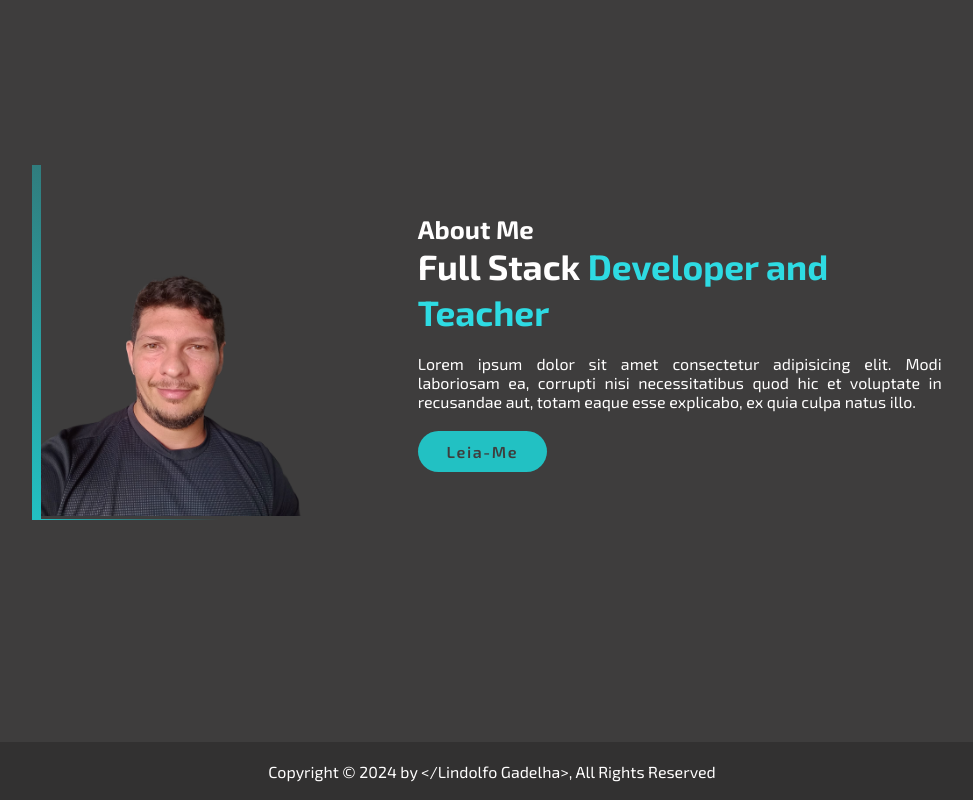
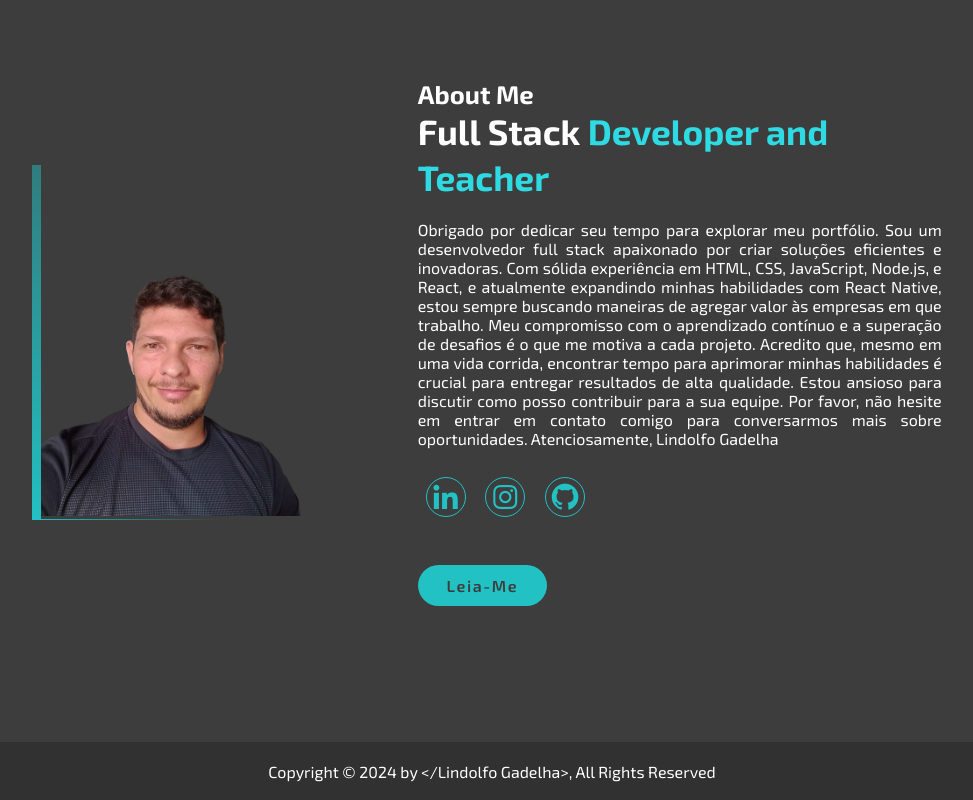
Before and after one commit to LindolfoGadelha/meuportifolio, a plain HTML site: page index.html in a window 1280 px wide. Shown: the part 4042-4842 px from the top of the page, without its empty margins (148-1121 px from the left). Drawn offline with nearby package versions, Linux system fonts and the light colour scheme.

Commit message:
alteração no about

```diff
--- a/index.html
+++ b/index.html
@@ -73,6 +73,8 @@
         <a href="./curriculo/Curriculo Lindolfo.zip" class="btn">Download CV</a>
       </div>
     </div>
+
+
 
 
 
@@ -260,9 +262,24 @@
     <div class="about-content">
       <h3>About Me</h3>
       <h1>Full Stack <span>Developer</span> <span>and</span> <span>Teacher</span></h1>
-      <p>Lorem ipsum dolor sit amet consectetur adipisicing elit. Modi laboriosam ea,
-        corrupti nisi necessitatibus quod hic et voluptate in recusandae aut,
-        totam eaque esse explicabo, ex quia culpa natus illo.</p>
+      <p>Obrigado por dedicar seu tempo para explorar meu portfólio. Sou um desenvolvedor full stack apaixonado por criar soluções eficientes e inovadoras. Com sólida experiência em HTML, CSS, JavaScript, Node.js, e React, e atualmente expandindo minhas habilidades com React Native, estou sempre buscando maneiras de agregar valor às empresas em que trabalho.
+
+        Meu compromisso com o aprendizado contínuo e a superação de desafios é o que me motiva a cada projeto. Acredito que, mesmo em uma vida corrida, encontrar tempo para aprimorar minhas habilidades é crucial para entregar resultados de alta qualidade.
+
+        Estou ansioso para discutir como posso contribuir para a sua equipe. Por favor, não hesite em entrar em contato comigo para conversarmos mais sobre oportunidades.
+
+        Atenciosamente,
+
+        Lindolfo Gadelha</p>
+
+        <div class="social-media">
+          <a href="https://www.linkedin.com/in/lindolfo-gadelha-6a67862ab/" target="_blank"><i class="bx bxl-linkedin"></i></a>
+          <a href="https://www.instagram.com/lindolfo_gadelha_dev/" target="_blank"><i class="bx bxl-instagram"></i> </a>
+          <a href="https://github.com/LindolfoGadelha" target="_blank"><i class="bx bxl-github"></i> </a>
+        </div>
+
+
+
       <a href="#" class="btn">Leia-Me</a>
     </div>
   </section>
```
